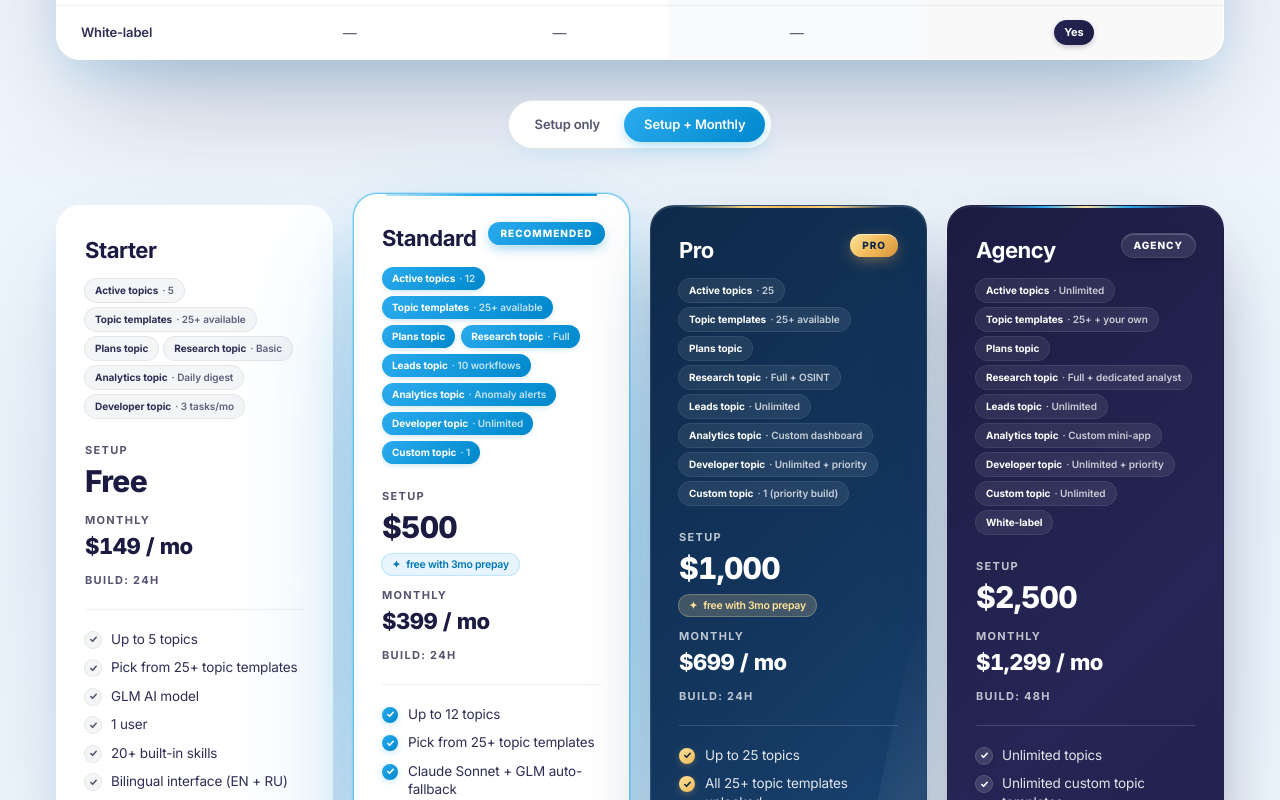
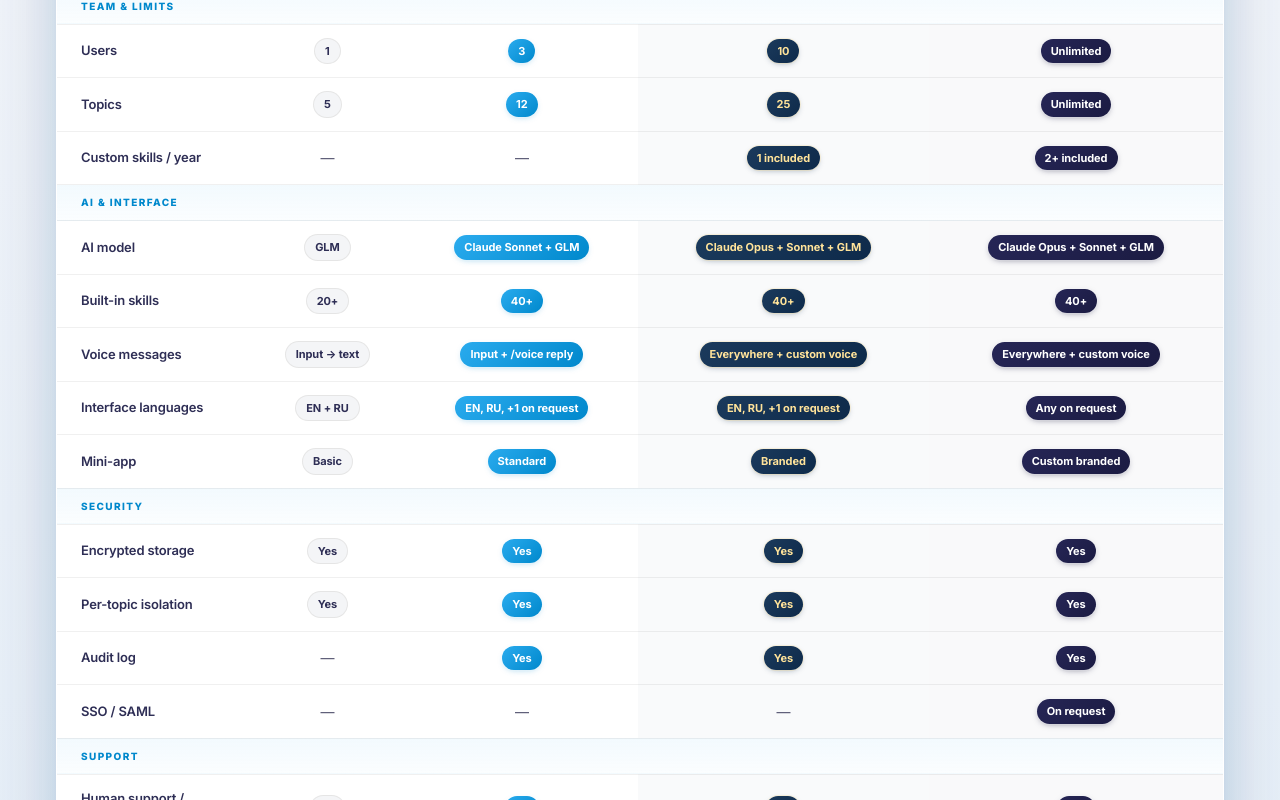
Before and after one commit to undergnarly/Aigram, a Next.js app: page / in a window 1280 px wide. Shown: the part 8220-9020 px from the top of the page. Built offline with nearby package versions, Linux system fonts and the light colour scheme.

Commit message:
feat(landing): full Starter/Standard/Pro/Agency comparison — 5 sections, AI Developer, custom topics (T-044)

```diff
--- a/src/components/landing/content.ts
+++ b/src/components/landing/content.ts
@@ -30,12 +30,25 @@
   ctaStyle?: "primary" | "outline";
 };
 
+type CompatDataRow = {
+  kind?: undefined;
+  module: string;
+  starter: string;
+  standard: string;
+  pro: string;
+  agency: string;
+};
+type CompatSectionRow = { kind: "section"; label: string };
+type CompatRow = CompatDataRow | CompatSectionRow;
+
 type SubscriptionPlanSection = {
   toggle: { setupOnly: string; setupMonthly: string; monthlyOnly: string };
   plans: SubscriptionPlan[];
   compatTitle: string;
   compatCaption: string;
-  compatRows: { module: string; starter: string; standard: string; pro: string; agency: string }[];
+  compatModuleHeader: string;
+  agentsSectionLabel: string;
+  compatRows: CompatRow[];
 };
 
 type DifferentiatorsSection = {
@@ -877,19 +890,44 @@
         ctaStyle: "outline" as const,
       },
     ],
-    compatTitle: "Topics & specialists at each level",
+    compatTitle: "What's included at each level",
     compatCaption:
-      "Pick the plan that fits how many topics you'll run. Every plan unlocks the same 25+ templates — Starter caps the active workspaces, Agency removes the cap.",
+      "Each plan bundles a different mix of agents, topics, and support. Most teams start on Standard. We help you pick on the Discovery Call.",
+    compatModuleHeader: "Module",
+    agentsSectionLabel: "Agents",
     compatRows: [
-      { module: "Active topics", starter: "5", standard: "12", pro: "25", agency: "Unlimited" },
-      { module: "Topic templates", starter: "25+ available", standard: "25+ available", pro: "25+ available", agency: "25+ + your own" },
-      { module: "Plans topic", starter: "Yes", standard: "Yes", pro: "Yes", agency: "Yes" },
-      { module: "Research topic", starter: "Basic", standard: "Full", pro: "Full + OSINT", agency: "Full + dedicated analyst" },
-      { module: "Leads topic", starter: "—", standard: "10 workflows", pro: "Unlimited", agency: "Unlimited" },
-      { module: "Analytics topic", starter: "Daily digest", standard: "Anomaly alerts", pro: "Custom dashboard", agency: "Custom mini-app" },
-      { module: "Developer topic", starter: "3 tasks/mo", standard: "Unlimited", pro: "Unlimited + priority", agency: "Unlimited + priority" },
-      { module: "Custom topic", starter: "—", standard: "1", pro: "1 (priority build)", agency: "Unlimited" },
-      { module: "White-label", starter: "—", standard: "—", pro: "—", agency: "Yes" },
+      { kind: "section", label: "Agents" },
+      { module: "AI Planner", starter: "Yes", standard: "Yes", pro: "Yes", agency: "Yes" },
+      { module: "AI Researcher", starter: "Basic", standard: "Full", pro: "Full + OSINT", agency: "Full + dedicated analyst" },
+      { module: "AI Automator", starter: "—", standard: "10 workflows", pro: "Unlimited", agency: "Unlimited" },
+      { module: "AI Analyst", starter: "Daily digest", standard: "Anomaly alerts", pro: "Custom dashboard", agency: "Custom mini-app" },
+      { module: "AI Developer", starter: "3 tasks/mo", standard: "Unlimited", pro: "Unlimited + priority", agency: "Unlimited + priority" },
+      { module: "AI Concierge (white-label)", starter: "—", standard: "—", pro: "—", agency: "Yes" },
+      { module: "Custom topics (we build)", starter: "—", standard: "1", pro: "1 (priority)", agency: "Unlimited" },
+
+      { kind: "section", label: "Team & limits" },
+      { module: "Users", starter: "1", standard: "3", pro: "10", agency: "Unlimited" },
+      { module: "Topics", starter: "5", standard: "12", pro: "25", agency: "Unlimited" },
+      { module: "Custom skills / year", starter: "—", standard: "—", pro: "1 included", agency: "2+ included" },
+
+      { kind: "section", label: "AI & interface" },
+      { module: "AI model", starter: "GLM", standard: "Claude Sonnet + GLM", pro: "Claude Opus + Sonnet + GLM", agency: "Claude Opus + Sonnet + GLM" },
+      { module: "Built-in skills", starter: "20+", standard: "40+", pro: "40+", agency: "40+" },
+      { module: "Voice messages", starter: "Input → text", standard: "Input + /voice reply", pro: "Everywhere + custom voice", agency: "Everywhere + custom voice" },
+      { module: "Interface languages", starter: "EN + RU", standard: "EN, RU, +1 on request", pro: "EN, RU, +1 on request", agency: "Any on request" },
+      { module: "Mini-app", starter: "Basic", standard: "Standard", pro: "Branded", agency: "Custom branded" },
+
+      { kind: "section", label: "Security" },
+      { module: "Encrypted storage", starter: "Yes", standard: "Yes", pro: "Yes", agency: "Yes" },
+      { module: "Per-topic isolation", starter: "Yes", standard: "Yes", pro: "Yes", agency: "Yes" },
+      { module: "Audit log", starter: "—", standard: "Yes", pro: "Yes", agency: "Yes" },
+      { module: "SSO / SAML", starter: "—", standard: "—", pro: "—", agency: "On request" },
+
+      { kind: "section", label: "Support" },
+      { module: "Human support / month", starter: "2h", standard: "5h", pro: "8h", agency: "16h" },
+      { module: "Response SLA", starter: "—", standard: "4h", pro: "2h", agency: "1h" },
+      { module: "Strategy session", starter: "—", standard: "—", pro: "Quarterly", agency: "Quarterly + success manager" },
+      { module: "Priority bug fixes", starter: "—", standard: "—", pro: "—", agency: "Yes" },
     ],
   },
   differentiators: {
@@ -1542,19 +1580,44 @@
         ctaStyle: "outline" as const,
       },
     ],
-    compatTitle: "Топики и специалисты по тарифам",
+    compatTitle: "Что входит в каждый тариф",
     compatCaption:
-      "Выбирай тариф под количество активных топиков. Все 25+ шаблонов открыты на каждом тарифе — Starter ограничивает количество активных, Agency снимает лимит.",
+      "Каждый тариф — своя комбинация агентов, топиков и поддержки. Большинство команд начинают на Standard. Помогаем выбрать на звонке.",
+    compatModuleHeader: "Модуль",
+    agentsSectionLabel: "Агенты",
     compatRows: [
-      { module: "Активных топиков", starter: "5", standard: "12", pro: "25", agency: "Без лимита" },
-      { module: "Шаблоны топиков", starter: "25+ доступны", standard: "25+ доступны", pro: "25+ доступны", agency: "25+ + ваши" },
-      { module: "Топик Plans", starter: "Да", standard: "Да", pro: "Да", agency: "Да" },
-      { module: "Топик Research", starter: "Базовый", standard: "Полный", pro: "Полный + OSINT", agency: "Полный + аналитик" },
-      { module: "Топик Leads", starter: "—", standard: "10 процессов", pro: "Без лимита", agency: "Без лимита" },
-      { module: "Топик Analytics", starter: "Дайджест", standard: "Алерты", pro: "Кастомный дашборд", agency: "Кастомное приложение" },
-      { module: "Топик Developer", starter: "3 задачи/мес", standard: "Без лимита", pro: "Без лимита + приоритет", agency: "Без лимита + приоритет" },
-      { module: "Кастомный топик", starter: "—", standard: "1", pro: "1 (приоритетный билд)", agency: "Без лимита" },
-      { module: "White-label", starter: "—", standard: "—", pro: "—", agency: "Да" },
+      { kind: "section", label: "Агенты" },
+      { module: "AI Planner", starter: "Да", standard: "Да", pro: "Да", agency: "Да" },
+      { module: "AI Researcher", starter: "Базовый", standard: "Полный", pro: "Полный + OSINT", agency: "Полный + аналитик" },
+      { module: "AI Automator", starter: "—", standard: "10 процессов", pro: "Без лимита", agency: "Без лимита" },
+      { module: "AI Analyst", starter: "Дайджест", standard: "Алерты", pro: "Кастомный дашборд", agency: "Кастомное приложение" },
+      { module: "AI Developer", starter: "3 задачи/мес", standard: "Без лимита", pro: "Без лимита + приоритет", agency: "Без лимита + приоритет" },
+      { module: "AI Concierge (white-label)", starter: "—", standard: "—", pro: "—", agency: "Да" },
+      { module: "Кастомные топики (строим мы)", starter: "—", standard: "1", pro: "1 (приоритетный)", agency: "Без лимита" },
+
+      { kind: "section", label: "Команда и лимиты" },
+      { module: "Пользователи", starter: "1", standard: "3", pro: "10", agency: "Без лимита" },
+      { module: "Топики", starter: "5", standard: "12", pro: "25", agency: "Без лимита" },
+      { module: "Кастомные навыки в год", starter: "—", standard: "—", pro: "1 в год", agency: "2+ в год" },
+
+      { kind: "section", label: "ИИ и интерфейс" },
+      { module: "AI-модель", starter: "GLM", standard: "Claude Sonnet + GLM", pro: "Claude Opus + Sonnet + GLM", agency: "Claude Opus + Sonnet + GLM" },
+      { module: "Готовые навыки", starter: "20+", standard: "40+", pro: "40+", agency: "40+" },
+      { module: "Голосовые сообщения", starter: "Голос → текст", standard: "Вход + /voice ответ", pro: "Везде + кастомный голос", agency: "Везде + кастомный голос" },
+      { module: "Языки интерфейса", starter: "РУС + АНГ", standard: "РУС, АНГ, +1 по запросу", pro: "РУС, АНГ, +1 по запросу", agency: "Любой по запросу" },
+      { module: "Мини-приложение", starter: "Базовое", standard: "Стандартное", pro: "Брендированное", agency: "Кастомное брендированное" },
+
+      { kind: "section", label: "Безопасность" },
+      { module: "Шифрованное хранилище", starter: "Да", standard: "Да", pro: "Да", agency: "Да" },
+      { module: "Изоляция по топикам", starter: "Да", standard: "Да", pro: "Да", agency: "Да" },
+      { module: "Audit log", starter: "—", standard: "Да", pro: "Да", agency: "Да" },
+      { module: "SSO / SAML", starter: "—", standard: "—", pro: "—", agency: "По запросу" },
+
+      { kind: "section", label: "Поддержка" },
+      { module: "Поддержка / мес", starter: "2ч", standard: "5ч", pro: "8ч", agency: "16ч" },
+      { module: "SLA ответа", starter: "—", standard: "4ч", pro: "2ч", agency: "1ч" },
+      { module: "Стратегические встречи", starter: "—", standard: "—", pro: "Раз в квартал", agency: "Раз в квартал + менеджер" },
+      { module: "Приоритетный фикс багов", starter: "—", standard: "—", pro: "—", agency: "Да" },
     ],
   },
   differentiators: {
--- a/src/components/landing/sections/Pricing.tsx
+++ b/src/components/landing/sections/Pricing.tsx
@@ -256,7 +256,7 @@
                 <thead>
                   <tr className="border-b border-[var(--rule)] bg-[var(--bg-soft)]/40">
                     <th className="w-48 px-6 py-3 text-left text-[10px] font-bold uppercase tracking-[0.08em]" style={INK_DARK_MUTED}>
-                      Module
+                      {sp.compatModuleHeader}
                     </th>
                     {sp.plans.map((p, i) => {
                       const isPremium = i === PREMIUM;
@@ -295,7 +295,24 @@
                   </tr>
                 </thead>
                 <tbody>
-                  {sp.compatRows.map((row) => (
+                  {sp.compatRows.map((row, idx) => {
+                    if ("kind" in row && row.kind === "section") {
+                      return (
+                        <tr
+                          key={`section-${idx}`}
+                          className="border-b border-[var(--rule)] bg-[linear-gradient(180deg,rgba(42,171,238,0.06),rgba(42,171,238,0.02))]"
+                        >
+                          <td
+                            colSpan={5}
+                            className="px-6 py-2.5 text-[10px] font-extrabold uppercase tracking-[0.14em]"
+                            style={{ color: "#0088CC" }}
+                          >
+                            {row.label}
+                          </td>
+                        </tr>
+                      );
+                    }
+                    return (
                       <tr
                         key={row.module}
                         className="border-b border-[var(--rule)] last:border-0 transition-colors hover:bg-[var(--bg-soft)]/60"
@@ -334,7 +351,8 @@
                           );
                         })}
                       </tr>
-                  ))}
+                    );
+                  })}
                 </tbody>
               </table>
             </div>
@@ -376,9 +394,19 @@
             const isAgency = i === AGENCY;
             const tier = TIERS[i];
             const planKey = PLAN_KEYS[i];
-            const moduleTags = sp.compatRows
-              .map((row) => ({ label: shortName(row.module), value: row[planKey as PlanKey] }))
-              .filter((m) => m.value !== "—");
+            const moduleTags: { label: string; value: string }[] = [];
+            let inAgentsSection = false;
+            for (const row of sp.compatRows) {
+              if ("kind" in row && row.kind === "section") {
+                inAgentsSection = row.label === sp.agentsSectionLabel;
+                continue;
+              }
+              if (!inAgentsSection) continue;
+              const value = row[planKey as PlanKey];
+              if (value !== "—") {
+                moduleTags.push({ label: shortName(row.module), value });
+              }
+            }
 
             return (
               <BlurFade key={plan.name} delay={i * 0.06}>
```
Lines whose indentation alone changed are shown as unchanged.
